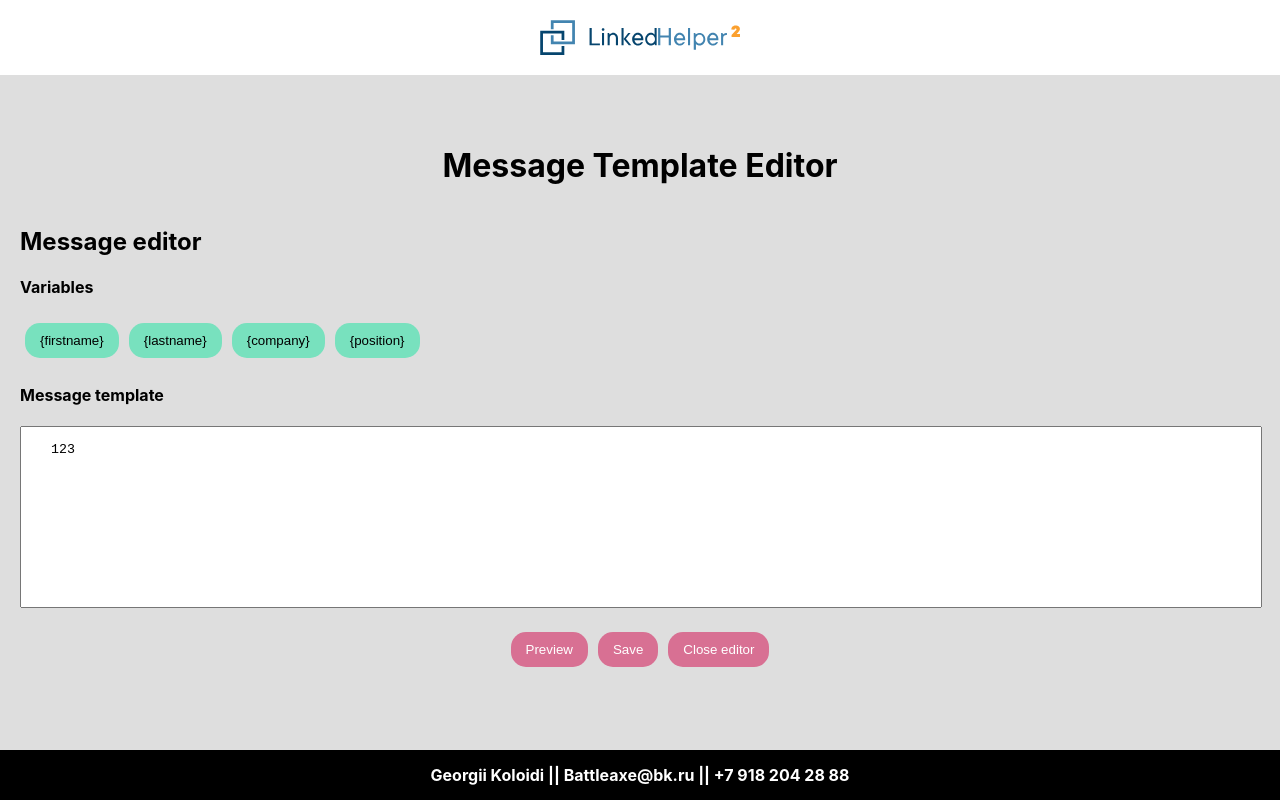
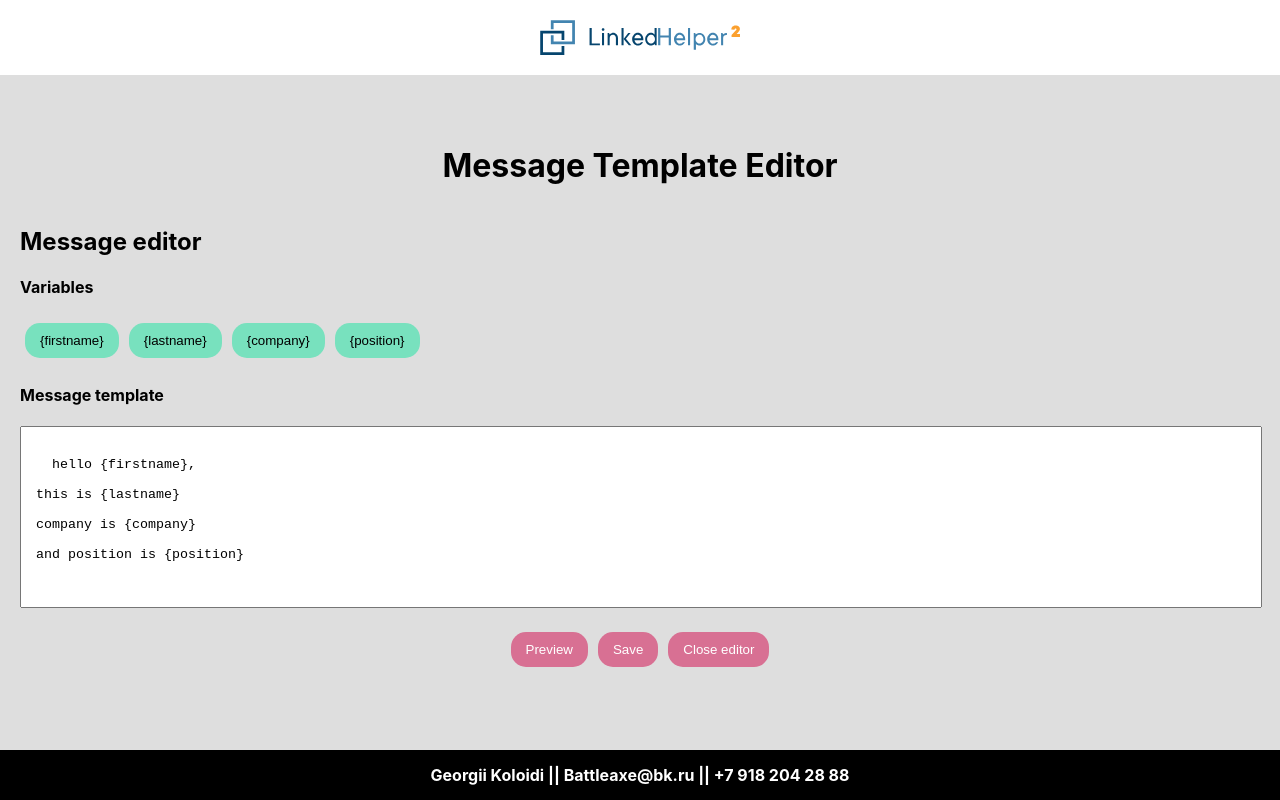
Before and after one commit to MaDKnighT404/linked-helper, a React (Create React App) app: page / in a window 1280 px wide. Both pictures are taken after a click on the button "Message Editor". Built offline with nearby package versions, Linux system fonts and the light colour scheme.

Commit message:
feat: add fuctional to added variables to Editor component

```diff
--- a/src/components/MessageTemplateEditor/Editor/Editor.tsx
+++ b/src/components/MessageTemplateEditor/Editor/Editor.tsx
@@ -1,7 +1,34 @@
+import { useRef } from 'react';
 import { Button } from '../../Button';
 import styles from './Editor.module.scss';
 
-const Editor = ({ variablesList }: { variablesList: string[] }) => {
+const Editor = ({
+  variablesList,
+  template,
+  setTemplate,
+}: {
+  variablesList: string[];
+  template: string;
+  setTemplate: (newTemplate: string) => void;
+}) => {
+  const textareaRef = useRef<HTMLTextAreaElement>(null);
+
+  const handleVariableButtonClick = (variable: string) => {
+    const textarea = textareaRef.current;
+    if (!textarea) return;
+
+    const startPos = textarea.selectionStart || 0;
+    const endPos = textarea.selectionEnd || 0;
+
+    const newTemplate =
+      template.substring(0, startPos) +
+      `{${variable}}` +
+      template.substring(endPos, template.length);
+
+    setTemplate(newTemplate);
+    textarea.blur();
+  };
+
   return (
     <div className={styles.editor}>
       <h2 className={styles.editor__title}>Message editor</h2>
@@ -11,13 +38,22 @@ const Editor = ({ variablesList }: { variablesList: string[] }) => {
       <ul className={styles['variables-list-editor']}>
         {variablesList.map((variable) => (
           <li className={styles.variable} key={variable}>
-            <Button className="button_variable" title={`{${variable}}`} />
+            <Button
+              className="button_variable"
+              title={`{${variable}}`}
+              onClick={() => handleVariableButtonClick(variable)}
+            />
           </li>
         ))}
       </ul>
 
       <h4 className={styles.editor__subtitle}>Message template</h4>
-      <textarea className={styles.editor__textarea} defaultValue="123" />
+      <textarea
+        ref={textareaRef}
+        className={styles.editor__textarea}
+        value={template}
+        onChange={(event) => setTemplate(event.target.value)}
+      />
     </div>
   );
 };
--- a/src/components/MessageTemplateEditor/MessageTemplateEditor.tsx
+++ b/src/components/MessageTemplateEditor/MessageTemplateEditor.tsx
@@ -9,28 +9,31 @@ const MessageTemplateEditor = ({ onClose }: { onClose: () => void }) => {
     ? JSON.parse(localStorage.arrVarNames)
     : ['firstname', 'lastname', 'company', 'position'];
 
+  const initialTemplate = `
+  hello {firstname},
+
+this is {lastname}
+
+company is {company}
+
+and position is {position}`;
+
   const [isOpenEditor, setIsOpenEditor] = useState(true);
+  const [template, setTemplate] = useState(initialTemplate);
 
   const togglePreview = () => {
     setIsOpenEditor((prev) => !prev);
   };
 
-  const template = `
-    hello {firstname},
-
-    this is {lastname}
-
-    company is {company}
-
-    and position is {position}
-
-  `;
-
   return (
     <div className={styles.MessageTemplateEditor}>
       <h1 className={styles.MessageTemplateEditor__title}>Message Template Editor</h1>
       {isOpenEditor ? (
-        <Editor variablesList={arrVarNames} />
+        <Editor
+          variablesList={arrVarNames}
+          template={template}
+          setTemplate={setTemplate}
+        />
       ) : (
         <Preview onClose={togglePreview} variablesList={arrVarNames} template={template} />
       )}
--- a/src/components/MessageTemplateEditor/Preview/Preview.tsx
+++ b/src/components/MessageTemplateEditor/Preview/Preview.tsx
@@ -13,6 +13,7 @@ const Preview = ({
   onClose: () => void;
 }) => {
   const [inputValues, setInputValues] = useState<Record<string, string>>({});
+  const [newTemplate, setNewTemplate] = useState(template);
 
   const handleInputChange = (variable: string, value: string) => {
     setInputValues((prevState) => ({
@@ -20,8 +21,6 @@ const Preview = ({
       [variable]: value,
     }));
   };
-
-  const [newTemplate, setNewTemplate] = useState(template);
 
   useEffect(() => {
     const generatedMessage = messageGenerator(template, inputValues);
@@ -34,7 +33,11 @@ const Preview = ({
         <h2 className={styles.preview__title}>Message preview</h2>
 
         <h4 className={styles.preview__subtitle}>Message</h4>
-        <textarea className={styles.preview__textarea} value={newTemplate} readOnly />
+        <textarea
+          className={styles.preview__textarea}
+          value={newTemplate}
+          readOnly
+        />
 
         <h4 className={styles.preview__subtitle}>Variables</h4>
         <ul className={styles['variables-list-preview']}>
--- a/src/helpers/messageGenerator.ts
+++ b/src/helpers/messageGenerator.ts
@@ -1,8 +1,7 @@
 export function messageGenerator(template: string, values: Record<string, string>): string {
   const regex = /\{([^}]+)\}/g;
-  const generatedMessage = template.replace(
-    regex,
-    (_: string, variable: string) => values[variable] || ''
-  );
+
+  const generatedMessage = template.replace(regex, (_, variable: string) => values[variable] || '');
+
   return generatedMessage;
 }
```
